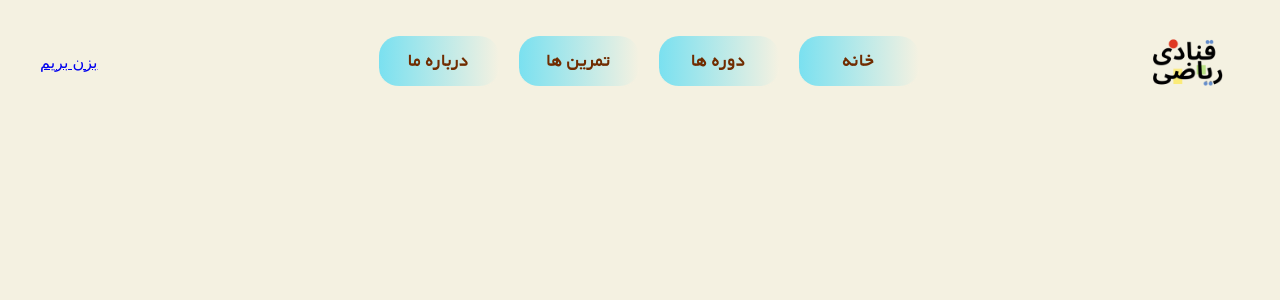
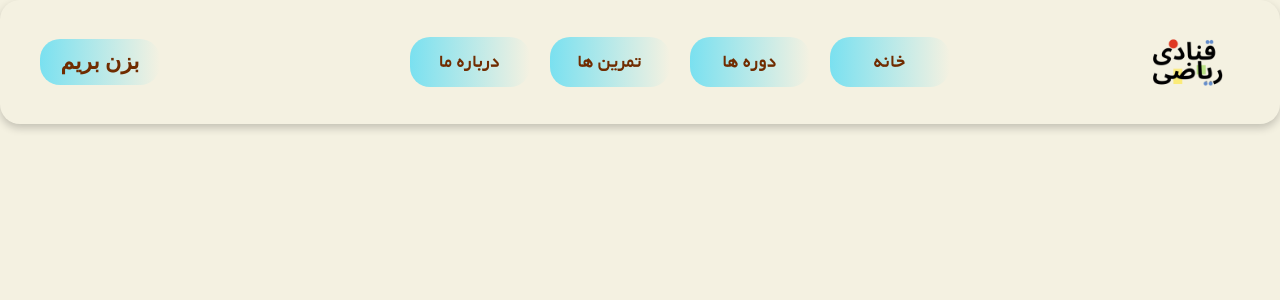
Before and after one commit to A-mahdi-A/ghanadi-Reyazi, a React (Vite) app in the folder ganadi-reyazi/: page / in a window 1280 px wide. Shown: the top 300 px of the page. Built offline with nearby package versions, Linux system fonts and the light colour scheme; the HTML template or start-up script is replaced by a standard one.

Commit message:
header fixed

```diff
--- a/ganadi-reyazi/src/componnets/Navbar/index.jsx
+++ b/ganadi-reyazi/src/componnets/Navbar/index.jsx
@@ -7,7 +7,7 @@ function Navbar() {
       <header>
         {/* --------------Button start-------- */}
         <div id="btn-start">
-          <Link>بزن بریم</Link>
+          <Link><h1>بزن بریم</h1></Link>
         </div>
         {/* -----------list ----------- */}
         <div id="list">
--- a/ganadi-reyazi/src/styles/Navbar.scss
+++ b/ganadi-reyazi/src/styles/Navbar.scss
@@ -4,18 +4,21 @@
   font-weight: normal;
   font-style: normals;
 }
-$button-coler:#00d0ff;
+$button-coler: #00d0ff;
 body {
   background-color: #f4f1e1;
   box-sizing: border-box;
   margin: 0%;
-  padding: 10px 40px;
+
 
   //  ---------------- header sectione
   header {
     display: flex;
     align-items: center;
     justify-content: space-between;
+    box-shadow: 0px 4px 8px rgba(0, 0, 0, 0.2);
+    padding: 10px 40px;
+    border-radius: 20px;
     // ------------- logo div
     div#Logo {
       img {
@@ -25,15 +28,15 @@ body {
 
     // -----------------list
     div#list {
-    }
-    ul {
-      display: flex;
-      align-items: center;
-      a {
-        text-decoration: none;
+      ul {
+        display: flex;
+        align-items: center;
+        a {
+          text-decoration: none;
 
-        li {display: flex;
-           justify-content: center;
+          li {
+            display: flex;
+            justify-content: center;
             width: 100px;
             height: 30px;
             list-style: none;
@@ -41,7 +44,7 @@ body {
             font-family: "BYekan", sans-serif;
             font-size: 20px;
             color: #702c00;
-            border-bottom: 2px solid #f4f1e1;
+
             padding: 10px;
             border-radius: 20px;
             position: relative;
@@ -55,10 +58,37 @@ body {
           li:hover {
             background-position: left bottom;
             color: black;
-
           }
-
+        }
       }
+    }
+    //    ------------------------------btn-start
+    div#btn-start {
+      display: flex;
+      justify-content: center;
+      width: 100px;
+      font-size: 11px;
+      border-radius: 20px;
+      position: relative;
+      overflow: hidden;
+      background: linear-gradient(to right, $button-coler, #f4f1e1);
+      background-size: 200% 100%;
+      background-position: right bottom;
+      transition: background-position 0.5s ease;
+      padding: 10px 10px;
+      a {
+        text-decoration: none;
+        h1 {
+          margin: 0%;
+          color: #702c00;
+        }
+      }
+    }
+    #btn-start:hover {
+      background-position: left bottom;
+    h1{
+        color: black;
+    }
     }
   }
 }
```
